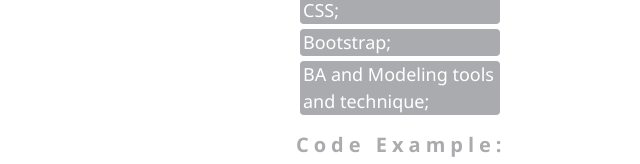
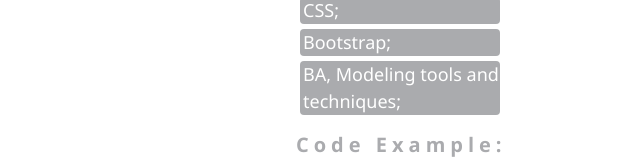
Before and after one commit to VeronikaJioti/rsschool-cv, a plain HTML site: page index.html in a window 1280 px wide. Shown: the part 696-860 px from the top of the page, 640-1280 px from the left. Drawn offline with Linux system fonts and the light colour scheme.

Commit message:
fix:texts

```diff
--- a/index.html
+++ b/index.html
@@ -110,7 +110,7 @@
           <li class="bullet">HTML5;</li>
           <li class="bullet">CSS;</li>
           <li class="bullet">Bootstrap;</li>
-          <li class="bullet">BA and Modeling tools and technique;</li>
+          <li class="bullet">BA, Modeling tools and techniques;</li>
         </ul>
       </div>
       <div id="code" class="code">
```
